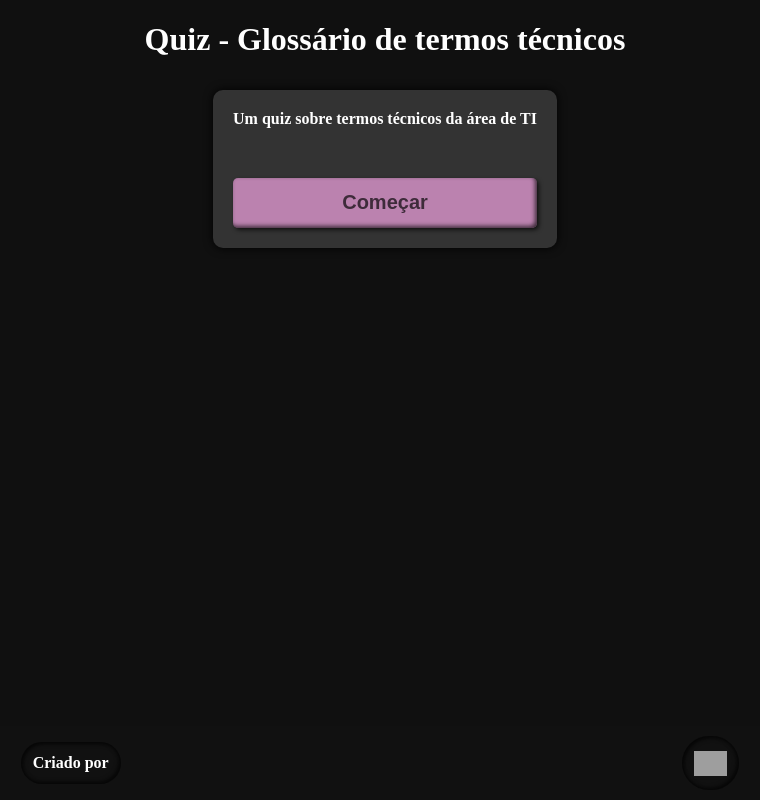
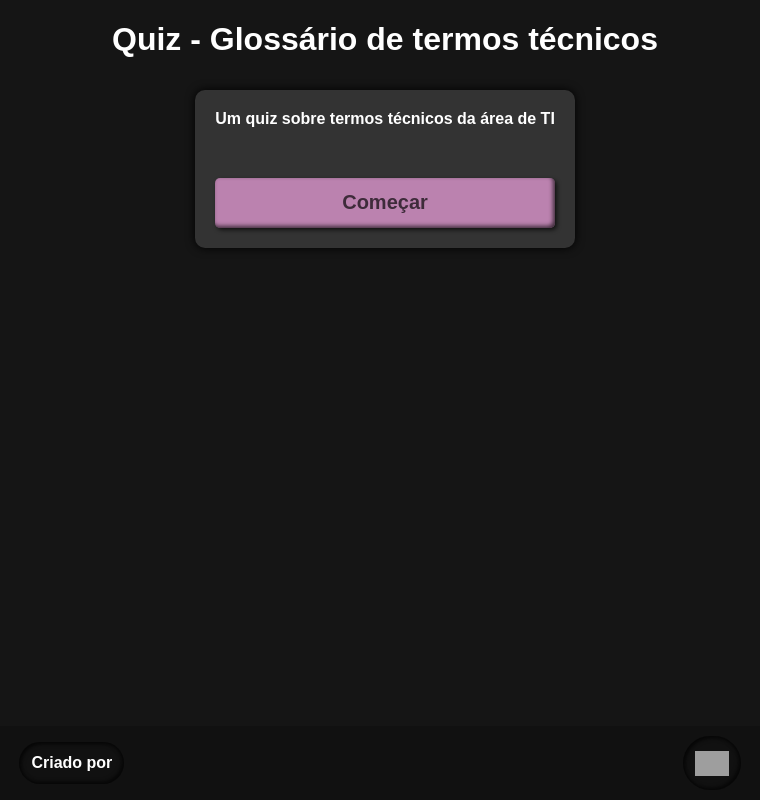
Before and after one commit to Louie-Cipher/glossario-termos-tecnicos, a React (Vite) app: page / in a window 1280 px wide. Shown: the whole page, without its empty margins (255-1015 px from the left). Built offline with nearby package versions, Linux system fonts and the light colour scheme; grey boxes are pictures that could not be loaded.

Commit message:
definir a fonte

```diff
--- a/src/index.css
+++ b/src/index.css
@@ -3,9 +3,10 @@ body {
     padding: 0;
     display: flex;
     justify-content: center;
+    font-family: 'Arial', sans-serif;
     min-height: 100vh;
     width: 100vw;
-    background: #101010;
+    background: #151515;
 }
 
 #root {
```
